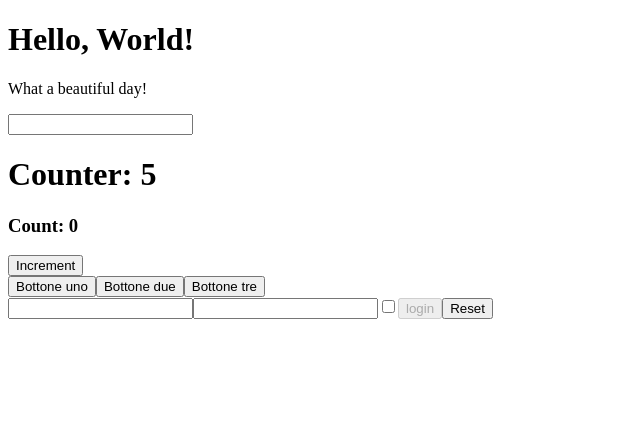
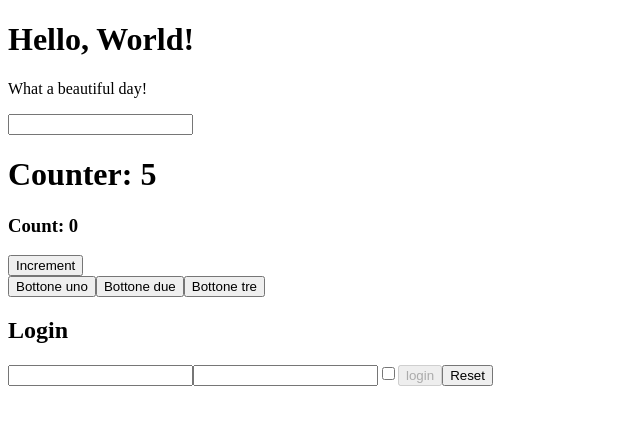
Before and after one commit to AlessioSatta/react-exercises, a React (Create React App) app in the folder my-app/: page /username/1 in a window 1280 px wide. Shown: the top 424 px of the page, without its empty margins (0-640 px from the left). Built offline with nearby package versions, Linux system fonts and the light colour scheme.

Commit message:
add: h2 in Login component

```diff
--- a/my-app/src/Login.js
+++ b/my-app/src/Login.js
@@ -37,6 +37,7 @@ export class Login extends React.Component {
     render() {
         return (
             <div>
+                <h2>Login</h2>
                 <input name="username" value={this.state.username} onChange={this.handleInputChange}></input>
                 <input name="password" value={this.state.password} type="password" onChange={this.handleInputChange}></input>
                 <input name="remember" checked={this.state.remember} type="checkbox" onChange={this.handleInputChange}></input>
```
